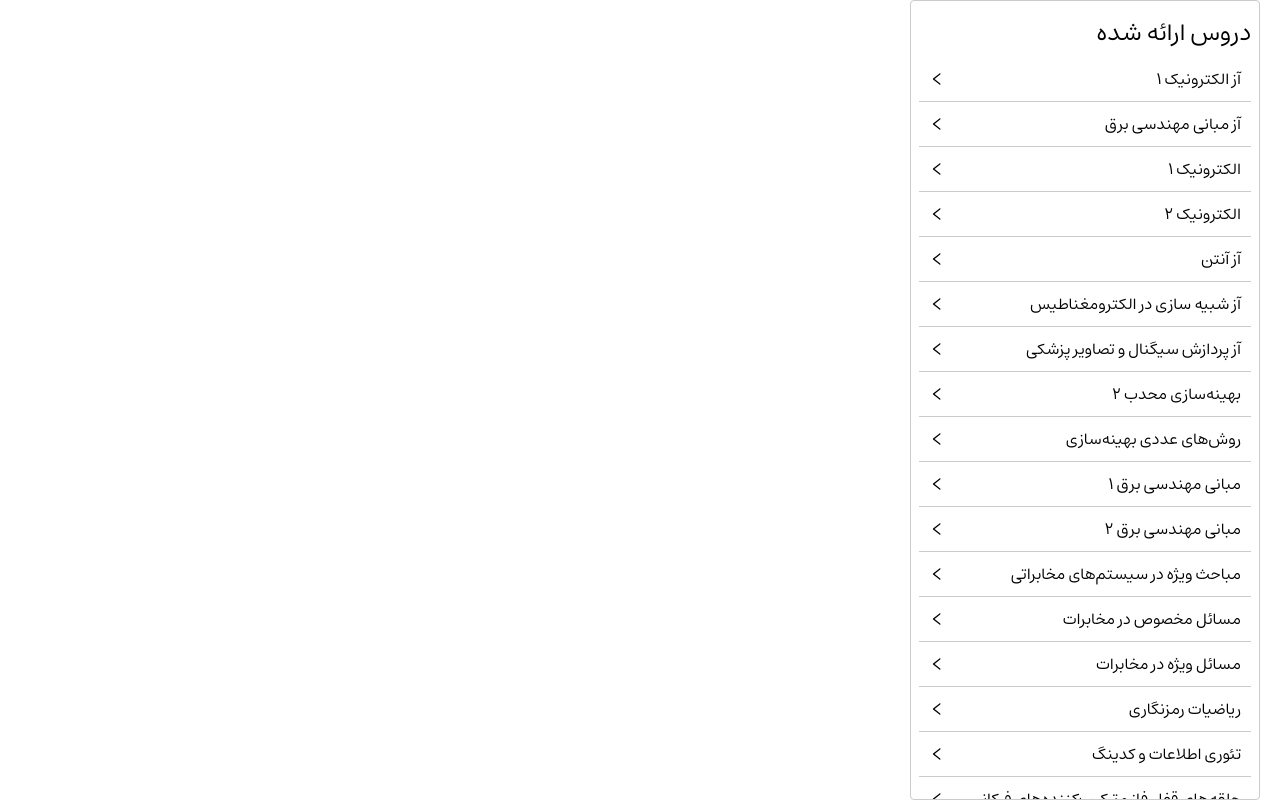
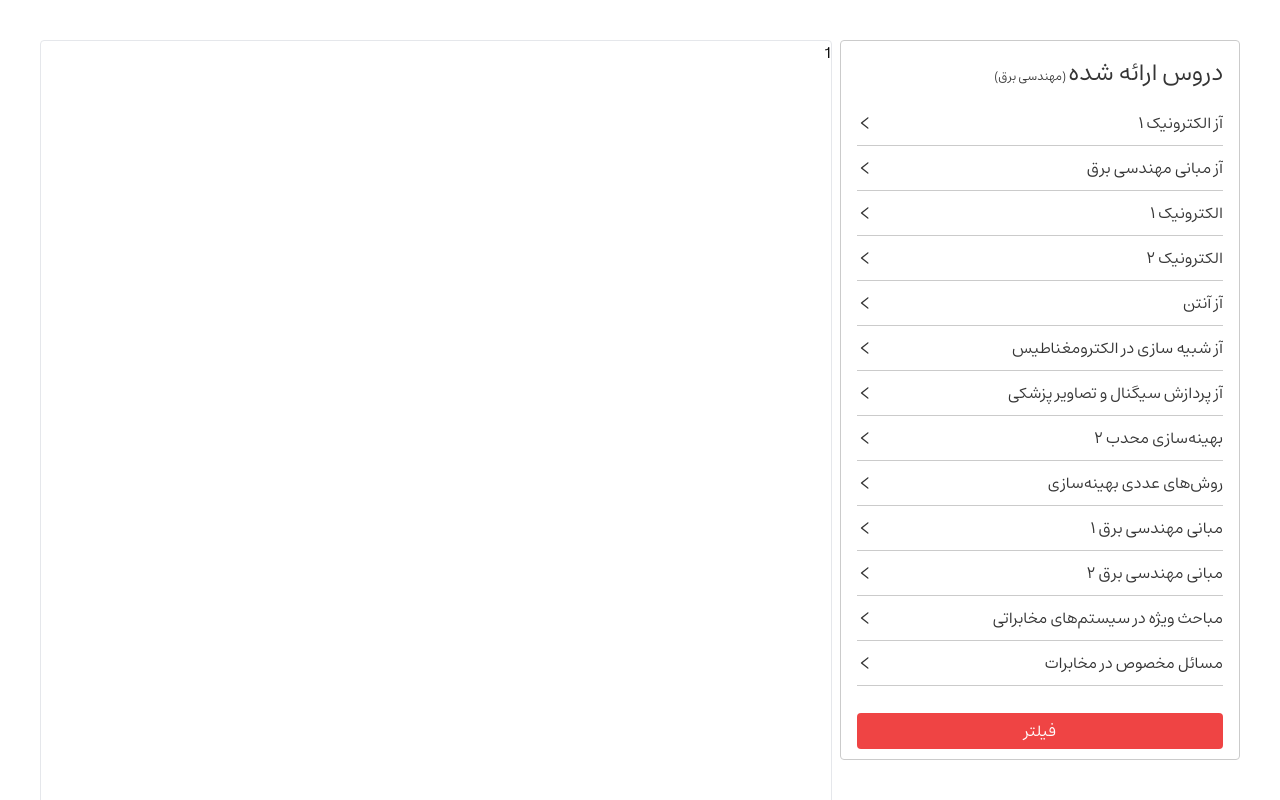
Before and after one commit to AliKouchekzade/register, a React (Create React App) app: page / in a window 1280 px wide. Shown: the top 800 px of the page. Built offline with nearby package versions, Linux system fonts and the light colour scheme.

Commit message:
seprate course

```diff
--- a/src/App.js
+++ b/src/App.js
@@ -1,56 +1,12 @@
-import { useEffect, useState } from "react";
-import Collapsible from "react-collapsible";
-import { select } from "./utils/select";
-import { AiOutlineLeft, AiOutlineDown } from "react-icons/ai";
+import Courses from "./components/courses";
 
 function App() {
-  const [selectState, setSelct] = useState([]);
-
-  useEffect(() => {
-    setSelct(select());
-  }, []);
-
   return (
-    <div
-      dir="ltr"
-      className="w-[350px] p-2 mb-10 mr-5 max-h-screen overflow-y-auto border rounded border-[#CBCBCB]"
-    >
-      <h1 className="text-right text-2xl py-2">دروس ارائه شده</h1>
-      {selectState.map((course) => (
-        <Collapsible
-          transitionTime={400}
-          trigger={<Trigger name={course.name} open={false} />}
-          triggerWhenOpen={<Trigger name={course.name} open={true} />}
-          easing={"cubic-bezier(0.175, 0.85, 0.32, 1.5)"}
-        >
-          <div dir="rtl" className="pt-4">
-            {course.lists.map((list, index) => (
-              <div className="flex gap-x-3 items-center">
-                <input className="w-4 h-4" type="checkbox" id={list.ID} />
-                <label
-                  className={` ${
-                    index ? "border-t" : ""
-                  } border-[#CBCBCB] py-3 flex-grow text-sm`}
-                  htmlFor={list.ID}
-                >
-                  {list.professor}
-                </label>
-              </div>
-            ))}
-          </div>
-        </Collapsible>
-      ))}
-    </div>
+    <main className="flex gap-x-2 p-10 relative">
+      <Courses />
+      <section className="h-[7000px] border flex-grow rounded">1</section>
+    </main>
   );
 }
 
 export default App;
-
-const Trigger = ({ name, open }) => {
-  return (
-    <p className="text-right flex justify-between items-center">
-      {!open ? <AiOutlineLeft /> : <AiOutlineDown />}
-      <span>{name}</span>
-    </p>
-  );
-};
--- /dev/null
+++ b/src/components/courses.js
@@ -0,0 +1,62 @@
+import { useEffect, useState } from "react";
+import { select } from "../utils/select";
+import { AiOutlineDown, AiOutlineLeft } from "react-icons/ai";
+import Collapsible from "react-collapsible";
+
+const Courses = () => {
+  const [selectState, setSelct] = useState([]);
+
+  useEffect(() => {
+    setSelct(select());
+  }, []);
+
+  return (
+    <section
+      dir="ltr"
+      id="courses"
+      className={`sticky top-10 basis-1/3  border rounded border-[#CBCBCB] p-4 text-[#353535]`}
+    >
+      <h1 className="text-right text-2xl mb-3">
+        دروس ارائه شده<span className="text-xs"> (مهندسی برق)</span>
+      </h1>
+      <div id="coursesDiv" className="overflow-y-auto">
+        {selectState.map((course) => (
+          <Collapsible
+            transitionTime={400}
+            trigger={<Trigger name={course.name} open={false} />}
+            triggerWhenOpen={<Trigger name={course.name} open={true} />}
+            easing={"cubic-bezier(0.175, 0.85, 0.32, 1.5)"}
+          >
+            <div dir="rtl">
+              {course.lists.map((list, index) => (
+                <div className="flex gap-x-3 items-center">
+                  <input className="w-4 h-4" type="checkbox" id={list.ID} />
+                  <label
+                    className={` ${
+                      index ? "border-t" : ""
+                    } border-[#CBCBCB] py-3 flex-grow text-sm`}
+                    htmlFor={list.ID}
+                  >
+                    {list.professor}
+                  </label>
+                </div>
+              ))}
+            </div>
+          </Collapsible>
+        ))}
+      </div>
+      <button className="mt-3 bg-red-500 w-full rounded py-1.5 text-white">فیلتر</button>
+    </section>
+  );
+};
+
+export default Courses;
+
+const Trigger = ({ name, open }) => {
+  return (
+    <p className="text-right flex justify-between items-center">
+      {!open ? <AiOutlineLeft /> : <AiOutlineDown />}
+      <span>{name}</span>
+    </p>
+  );
+};
--- a/src/styles/index.css
+++ b/src/styles/index.css
@@ -9,14 +9,17 @@
   src: url("./fonts/estedad.woff2") format("woff2");
 }
 
-
 body {
   font-family: "estedad";
 }
 
 .Collapsible {
-  border-bottom: 1px solid #CBCBCB;
-  padding: 10px;
+  border-bottom: 1px solid #cbcbcb;
+  padding: 10px 0px;
+}
+
+#courses :last-child {
+  border: 0;
 }
 
 /* width */
@@ -39,3 +42,19 @@ body {
 ::-webkit-scrollbar-thumb:hover {
   background: #555;
 }
+
+#courses {
+  max-height: calc(100vh - 80px);
+}
+
+#coursesDiv {
+  max-height: calc(100vh - 200px);
+}
+
+input[type="checkbox"] {
+  accent-color: rgb(13, 154, 13);
+}
+
+input[type="checkbox"]:hover {
+  accent-color: rgb(13, 154, 13);
+}
```
